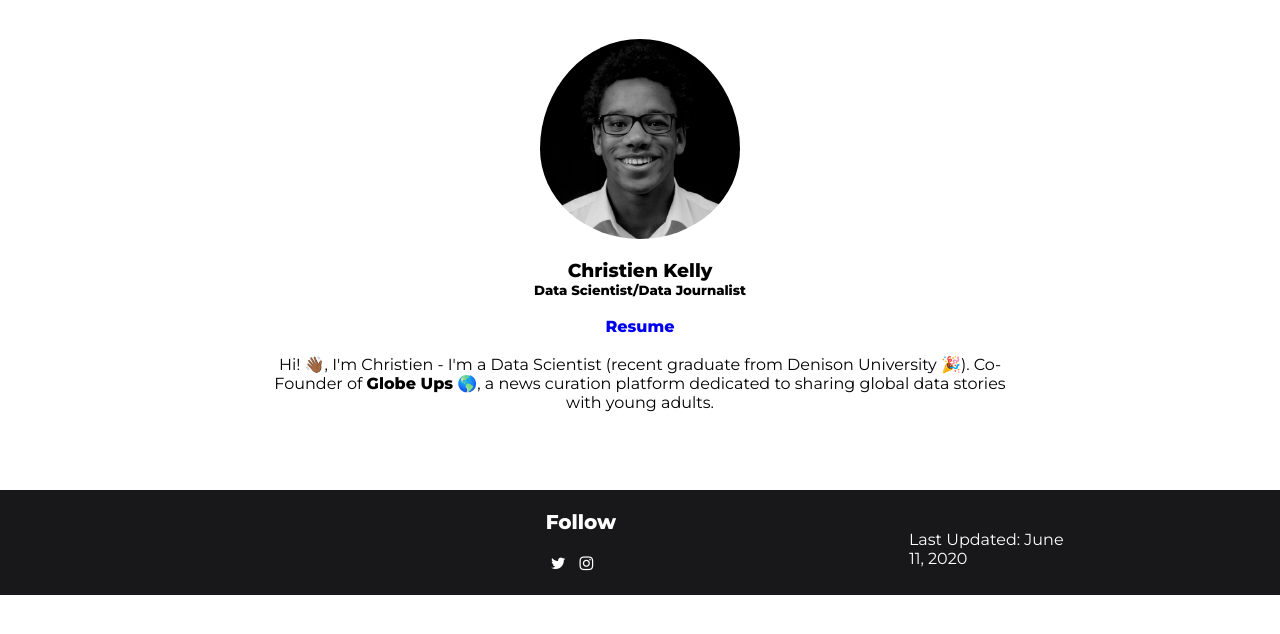
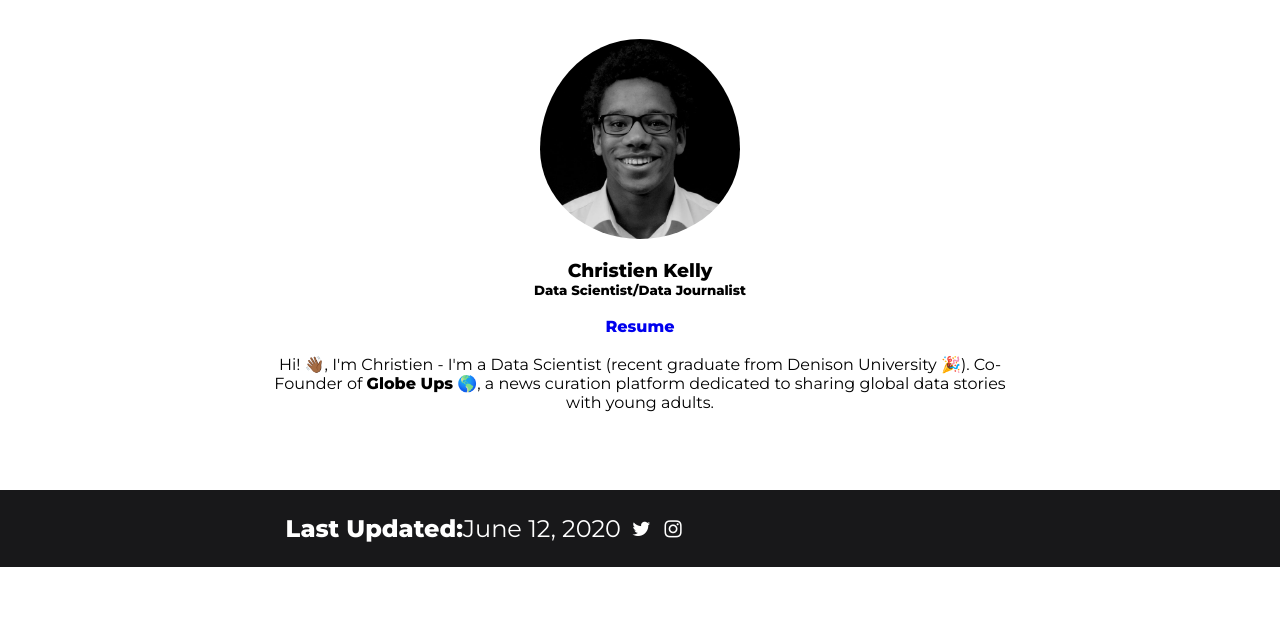
Before and after one commit to kelly-c1/personal-site, a PHP site: page /index.php in a window 1280 px wide. Shown: the part 105-739 px from the top of the page. Run offline with PHP 8.4, Linux system fonts and the light colour scheme.

Commit message:
footer changes

```diff
--- a/web/footer.html.php
+++ b/web/footer.html.php
@@ -3,28 +3,23 @@
 <html>
 <head>
 	<link rel="stylesheet" type="text/css" href="footer/css/style.css">
+	<link rel="stylesheet" type="text/css" href="css/style.css">
 	<link rel="stylesheet" type="text/css" href="footer/css/font-awesome/css/font-awesome.min.css">
 </head>
 <body>
 	<div class = "footer">
 		<div class="inner_footer">
-			<div class="logo_container">
-				<!--<img src="photos/logo.png">-->
-			</div>
-			<div class="footer_third">
-				<h1> </h1>
-				<li><a>Last Updated: June 11, 2020</a></li>
-			</div>
-			<div class="footer_third">
-				<h1> </h1>
-			</div>
-
-			<div class="footer_third">
-				<h1>Follow</h1>
-				<!--<li><a href="https://www.facebook.com/globe_ups-107726370872514"><i class="fa fa-facebook"></i></a></li>-->
-				<li><a href="https://twitter.com/ChristienKelly1"><i class="fa fa-twitter"></i></a></li>
-				<li><a href="https://www.instagram.com/christien_kelly/"><i class="fa fa-instagram"></i></a></li>
-			</div>
+			<table class="logo_container">
+				<tr>
+				<td><h1 class="logo_container"><span>Last Updated:</span>June 12, 2020</h1></td>
+				<td>
+					<ul class = "navigation">
+						<a href="https://twitter.com/ChristienKelly1"><li><i class="fa fa-twitter"></i></li></a>
+						<a href="https://www.instagram.com/christien_kelly/"><li><i class="fa fa-instagram"></i></li></a>
+					</ul>
+				</td>
+			</tr>
+			</table>
 		</div>
 	</div>
 </body>
```
